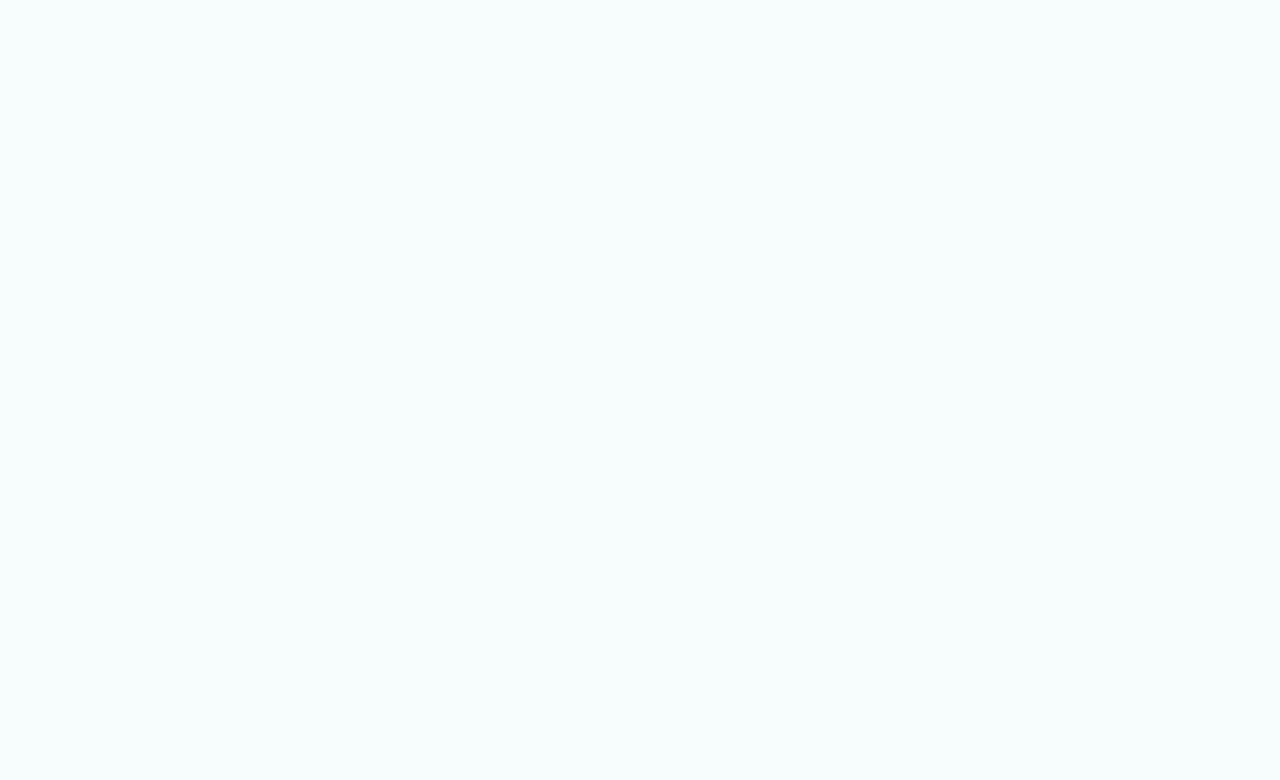
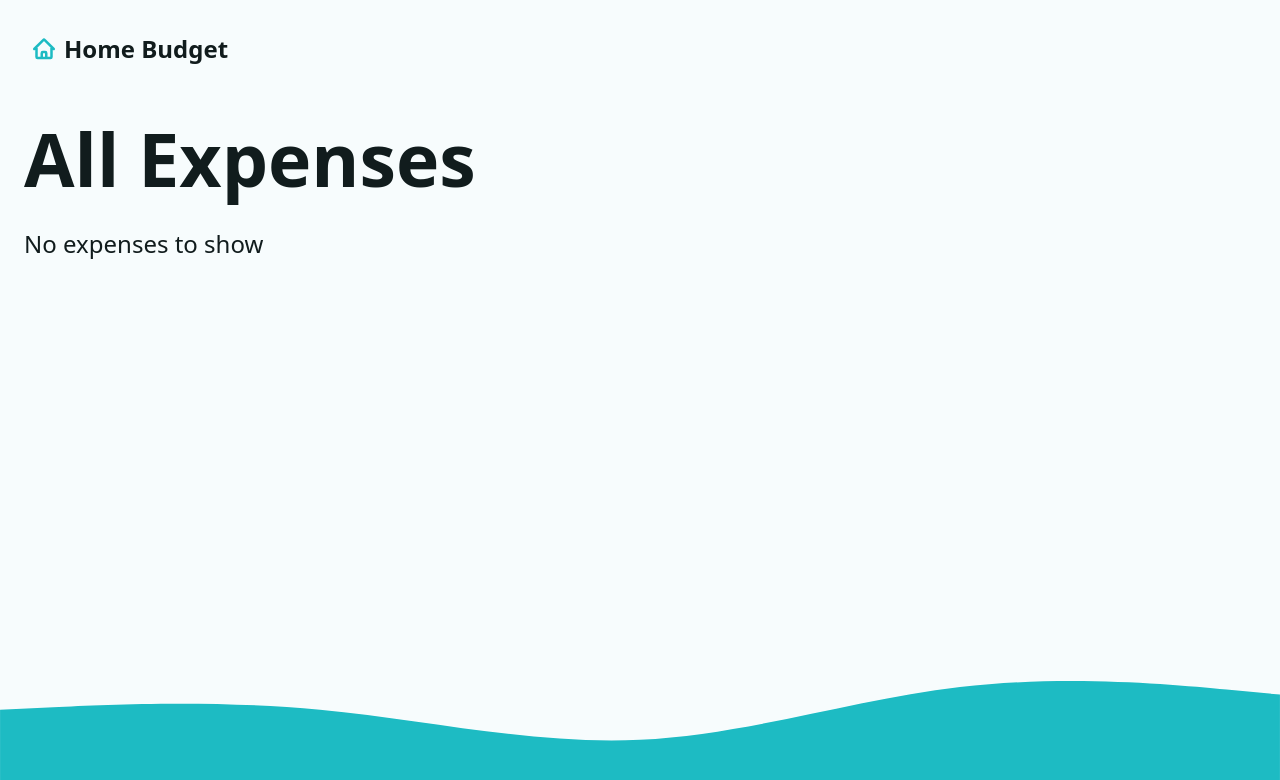
Before and after one commit to justinochoa5792/React-Router-Budget, a React (Create React App) app: page /expenses in a window 1280 px wide. Before the commit this address had no page. Shown: the top 780 px of the page. Built offline with nearby package versions, Linux system fonts and the light colour scheme.

Commit message:
added expense page

```diff
--- a/src/App.js
+++ b/src/App.js
@@ -8,6 +8,7 @@
 //toaster
 import { ToastContainer } from "react-toastify";
 import "react-toastify/dist/ReactToastify.css";
+import ExpensesPage, { expensesLoader } from "./pages/ExpensesPage";
 
 function App() {
   const router = createBrowserRouter([
@@ -28,6 +29,11 @@
           path: "logout",
           action: logoutAction,
         },
+        {
+          path: "expenses",
+          element: <ExpensesPage />,
+          loader: expensesLoader,
+        },
       ],
     },
   ]);
--- a/src/pages/Dashboard.jsx
+++ b/src/pages/Dashboard.jsx
@@ -1,6 +1,6 @@
 import React from "react";
 //react router dom
-import { useLoaderData } from "react-router-dom";
+import { useLoaderData, Link } from "react-router-dom";
 import { toast } from "react-toastify";
 //Helper Function
 import { createBudget, createExpense, fetchData } from "../Helpers";
@@ -81,10 +81,15 @@
                   <div className="grid-md">
                     <h2>Recent Expenses</h2>
                     <Table
-                      expenses={expenses.sort(
-                        (a, b) => b.createdAt - a.createdAt
-                      )}
+                      expenses={expenses
+                        .sort((a, b) => b.createdAt - a.createdAt)
+                        .slice(0, 8)}
                     />
+                    {expenses.length > 8 && (
+                      <Link to="expenses" className="btn btn--dark">
+                        View all expenses
+                      </Link>
+                    )}
                   </div>
                 )}
               </div>
--- /dev/null
+++ b/src/pages/ExpensesPage.jsx
@@ -0,0 +1,31 @@
+import React from "react";
+import { useLoaderData } from "react-router-dom";
+import { fetchData } from "../Helpers";
+import Table from "./Table";
+
+export function expensesLoader() {
+  const expenses = fetchData("expenses");
+  return { expenses };
+}
+
+const ExpensesPage = () => {
+  const { expenses } = useLoaderData();
+  console.log(expenses);
+  return (
+    <div className="grid-lg">
+      <h1>All Expenses</h1>
+      {expenses && expenses.length > 0 ? (
+        <div className="grid-md">
+          <h2>
+            Recent Expenses <small>({expenses.length})</small>
+          </h2>
+          <Table expenses={expenses} />
+        </div>
+      ) : (
+        <p>No expenses to show</p>
+      )}
+    </div>
+  );
+};
+
+export default ExpensesPage;
```
